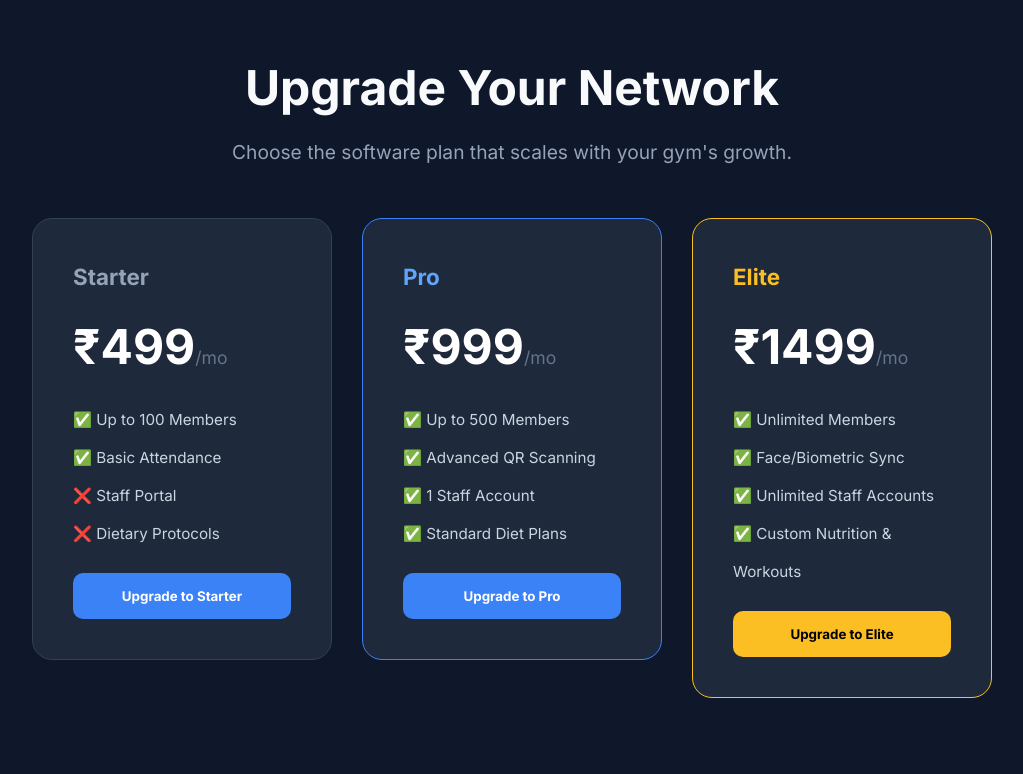
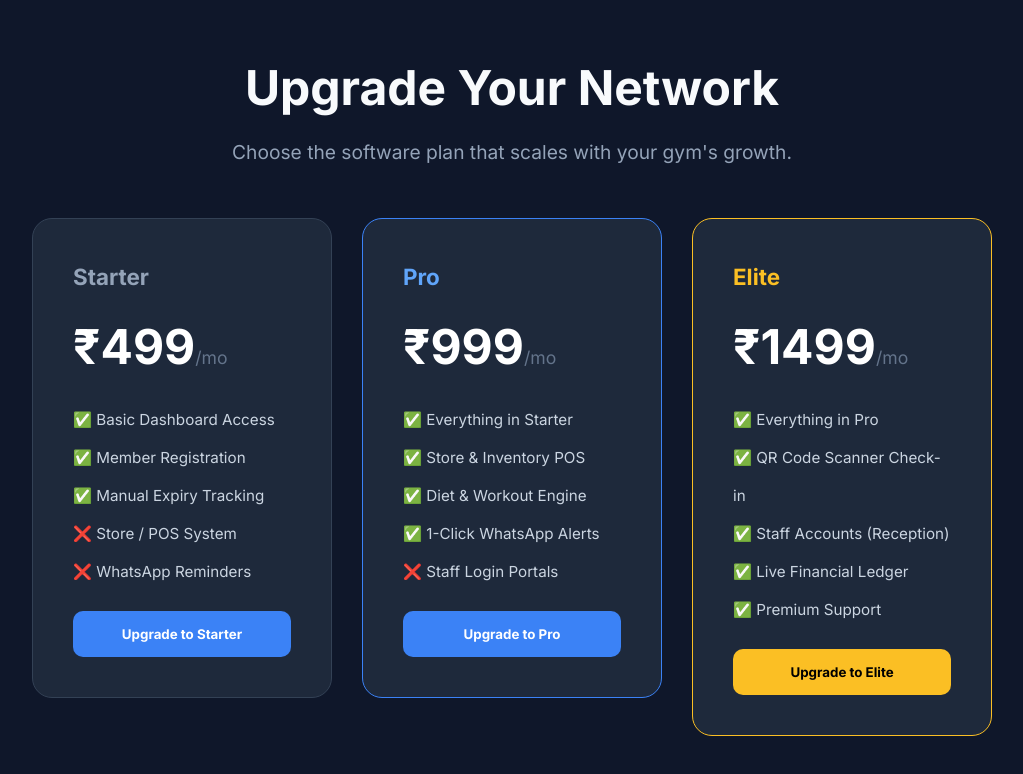
Before and after one commit to Hpyopp/gym-management-system, a React app in the folder frontend/: page /pricing in a window 1280 px wide. Shown: the top 774 px of the page, without its empty margins (128-1151 px from the left). Built offline with nearby package versions, Linux system fonts and the light colour scheme; the HTML template or start-up script is replaced by a standard one.

Commit message:
payment error fixed

```diff
--- a/frontend/src/pages/Pricing.jsx
+++ b/frontend/src/pages/Pricing.jsx
@@ -4,33 +4,34 @@ import { useNavigate } from 'react-router-dom';
 
 const Pricing = () => {
   const [loadingPlan, setLoadingPlan] = useState(null);
-  const [currentPlanOnDB, setCurrentPlanOnDB] = useState(''); // 🔥 DB ka asli plan save karne ke liye 🔥
+  const [currentPlanOnDB, setCurrentPlanOnDB] = useState('');
   const navigate = useNavigate();
 
-  // Make sure this is fetching the correct logged-in Gym's ID
-  const gymId = localStorage.getItem('gymId') || 'PLACEHOLDER_GYM_ID';
-  const BASE_URL = 'https://gym-management-system-ngbu.onrender.com/api/payment';
+  // 🔥 THE FIX: Get gymCode from localStorage instead of gymId
+  const gymCode = localStorage.getItem('gymCode');
+  const token = localStorage.getItem('token');
+
+  // Local testing URL (Change to Render URL when deploying)
+  const BASE_URL = 'http://localhost:5000/api/payment';
 
   useEffect(() => {
-    // 1. Fetch the actual current plan from the server when page loads
     const fetchCurrentPlan = async () => {
-      if (gymId === 'PLACEHOLDER_GYM_ID') return;
+      if (!gymCode || !token) return;
       try {
-        // We can reuse the SuperAdmin's get insights endpoint, or create a simple /api/gym/me
-        // Assuming your backend has an endpoint like this. If not, this is critical.
-        const res = await axios.get(`https://gym-management-system-ngbu.onrender.com/api/superadmin/gyms/${gymId}/insights`);
+        // 🔥 THE FIX: Hitting the correct secure Admin endpoint instead of SuperAdmin
+        const res = await axios.get(`http://localhost:5000/api/admin/stats`, {
+          headers: { Authorization: `Bearer ${token}` }
+        });
 
-        // This is based on the assumption your GET api now returns the plan name.
-        // If not, Level 3 fix will handle it properly via req.user scoping.
-        if(res.data && res.data.gymPlan) {
-            setCurrentPlanOnDB(res.data.gymPlan); // Save the actual name e.g., 'Elite'
+        if(res.data && res.data.currentPlan) {
+            setCurrentPlanOnDB(res.data.currentPlan);
         }
       } catch (error) {
-        console.error("Plan Fetch Error:", error);
+        console.error("Plan Fetch Error. Ensure you are logged in as Admin:", error);
       }
     };
     fetchCurrentPlan();
-  }, [gymId]);
+  }, [gymCode, token]);
 
   const loadRazorpay = () => {
     return new Promise((resolve) => {
@@ -43,8 +44,9 @@ const Pricing = () => {
   };
 
   const handleCheckout = async (planType, price) => {
-    if (gymId === 'PLACEHOLDER_GYM_ID') {
-      alert("Error: Gym ID not found. Please log in properly.");
+    if (!gymCode) {
+      alert("Error: Tenant Code not found. Please log in to your Admin Dashboard first.");
+      navigate('/');
       return;
     }
 
@@ -58,13 +60,11 @@ const Pricing = () => {
     }
 
     try {
-      // 1. Fetch Public Key dynamically from backend (No Hardcoding)
       const { data: { key } } = await axios.get(`${BASE_URL}/get-key`);
 
-      // 2. Create Order
-      const orderData = await axios.post(`${BASE_URL}/create-order`, { planType, gymId });
+      // 🔥 Sending gymCode instead of gymId
+      const orderData = await axios.post(`${BASE_URL}/create-order`, { planType, gymCode });
 
-      // 3. Initialize Razorpay Checkout
       const options = {
         key: key,
         amount: orderData.data.amount,
@@ -74,26 +74,24 @@ const Pricing = () => {
         order_id: orderData.data.id,
         handler: async function (response) {
           try {
-            // Frontend Verification for instant UI update
             const verifyRes = await axios.post(`${BASE_URL}/verify`, {
               razorpay_order_id: response.razorpay_order_id,
               razorpay_payment_id: response.razorpay_payment_id,
               razorpay_signature: response.razorpay_signature,
-              gymId: gymId,
+              gymCode: gymCode, // 🔥 Sending gymCode here too
               newPlan: planType
             });
 
             if (verifyRes.data.success) {
-              alert(`🎉 Payment Successful! Welcome to ${planType}.`);
-              // Reload page to reflect new plan status
-              window.location.reload();
+              alert(`🎉 Payment Successful! Welcome to the ${planType} Plan.`);
+              navigate('/admin'); // Redirect back to dashboard
             }
           } catch (err) {
             alert("Payment is processing in the background. It will reflect shortly.");
           }
         },
         prefill: {
-            name: localStorage.getItem('ownerName') || '', // Pre-fill if possible
+            name: localStorage.getItem('ownerName') || '',
             contact: localStorage.getItem('phone') || ''
         },
         theme: { color: "#fbbf24" }
@@ -109,15 +107,13 @@ const Pricing = () => {
     }
   };
 
-  // 🔥 Helper function to render the correct button 🔥
   const renderActionButton = (planName) => {
-    // Check if this plan is the one currently saved in DB
     const isCurrentPlan = currentPlanOnDB === planName;
 
     if (isCurrentPlan) {
       return (
         <button disabled style={{ width: '100%', padding: '15px', backgroundColor: '#334155', color: '#94a3b8', border: 'none', borderRadius: '10px', marginTop: '20px', fontWeight: 'bold', cursor: 'not-allowed' }}>
-          Current Plan
+          Active Plan
         </button>
       );
     }
@@ -143,7 +139,11 @@ const Pricing = () => {
           <h2 style={{ color: '#94a3b8', marginTop: 0, fontSize: '1.4rem' }}>Starter</h2>
           <h1 style={{ fontSize: '3rem', margin: '15px 0', color: '#fff' }}>₹499<span style={{ fontSize: '1.1rem', color: '#64748b', fontWeight: 'normal' }}>/mo</span></h1>
           <ul style={{ listStyle: 'none', padding: 0, color: '#cbd5e1', lineHeight: '2.5', fontSize: '0.95rem' }}>
-            <li>✅ Up to 100 Members</li><li>✅ Basic Attendance</li><li>❌ Staff Portal</li><li>❌ Dietary Protocols</li>
+            <li>✅ Basic Dashboard Access</li>
+            <li>✅ Member Registration</li>
+            <li>✅ Manual Expiry Tracking</li>
+            <li>❌ Store / POS System</li>
+            <li>❌ WhatsApp Reminders</li>
           </ul>
           {renderActionButton('Starter')}
         </div>
@@ -153,7 +153,11 @@ const Pricing = () => {
           <h2 style={{ color: '#60a5fa', marginTop: 0, fontSize: '1.4rem' }}>Pro</h2>
           <h1 style={{ fontSize: '3rem', margin: '15px 0', color: '#fff' }}>₹999<span style={{ fontSize: '1.1rem', color: '#64748b', fontWeight: 'normal' }}>/mo</span></h1>
           <ul style={{ listStyle: 'none', padding: 0, color: '#cbd5e1', lineHeight: '2.5', fontSize: '0.95rem' }}>
-            <li>✅ Up to 500 Members</li><li>✅ Advanced QR Scanning</li><li>✅ 1 Staff Account</li><li>✅ Standard Diet Plans</li>
+            <li>✅ Everything in Starter</li>
+            <li>✅ Store & Inventory POS</li>
+            <li>✅ Diet & Workout Engine</li>
+            <li>✅ 1-Click WhatsApp Alerts</li>
+            <li>❌ Staff Login Portals</li>
           </ul>
           {renderActionButton('Pro')}
         </div>
@@ -163,7 +167,11 @@ const Pricing = () => {
           <h2 style={{ color: '#fbbf24', marginTop: 0, fontSize: '1.4rem' }}>Elite</h2>
           <h1 style={{ fontSize: '3rem', margin: '15px 0', color: '#fff' }}>₹1499<span style={{ fontSize: '1.1rem', color: '#64748b', fontWeight: 'normal' }}>/mo</span></h1>
           <ul style={{ listStyle: 'none', padding: 0, color: '#cbd5e1', lineHeight: '2.5', fontSize: '0.95rem' }}>
-            <li>✅ Unlimited Members</li><li>✅ Face/Biometric Sync</li><li>✅ Unlimited Staff Accounts</li><li>✅ Custom Nutrition & Workouts</li>
+            <li>✅ Everything in Pro</li>
+            <li>✅ QR Code Scanner Check-in</li>
+            <li>✅ Staff Accounts (Reception)</li>
+            <li>✅ Live Financial Ledger</li>
+            <li>✅ Premium Support</li>
           </ul>
           {renderActionButton('Elite')}
         </div>
```
Also changed, not shown: 1 other file (tests, documents, lock files or other folders).
